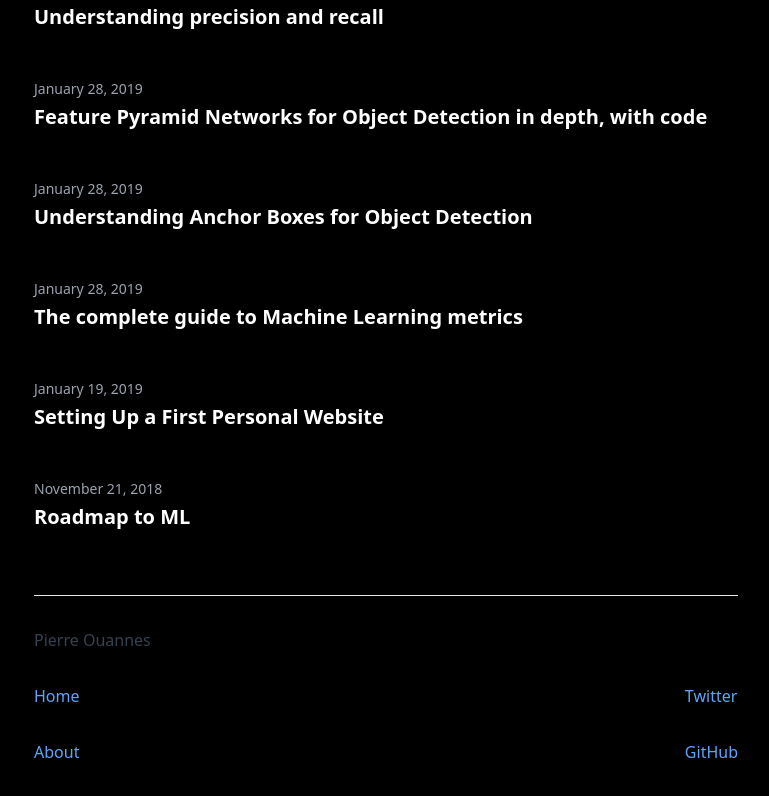
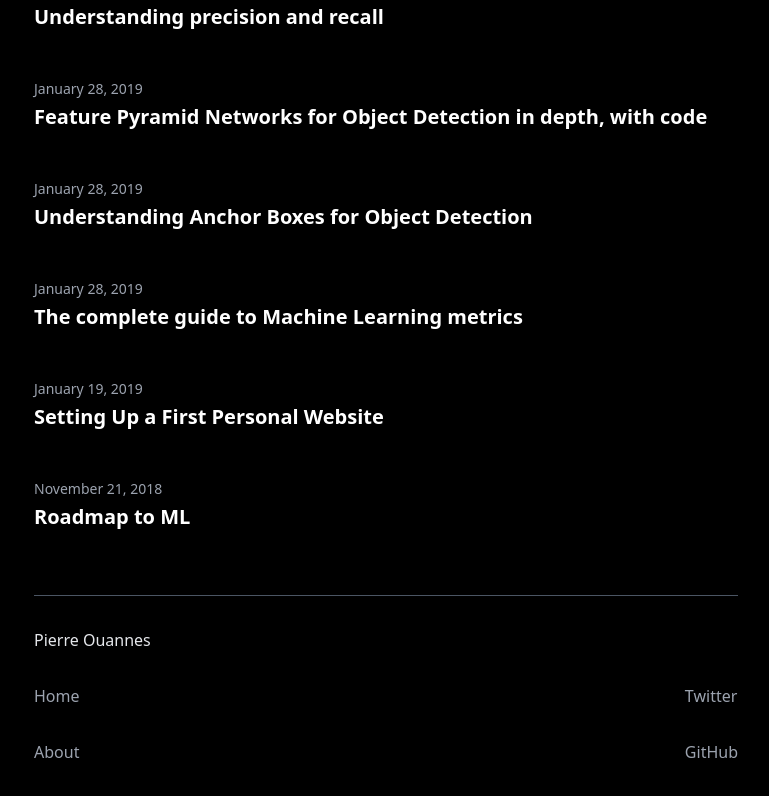
Before and after one commit to pouannes/blog_next, a Next.js app: page / in a window 1280 px wide. Shown: the part 1199-1995 px from the top of the page, without its empty margins (254-1023 px from the left). Built offline with nearby package versions, Linux system fonts and the light colour scheme; what @tailwindcss/typography would draw is missing.

Commit message:
improve footer color in dark mode

```diff
--- a/components/Footer.tsx
+++ b/components/Footer.tsx
@@ -2,8 +2,8 @@ import Link from 'next/link';
 
 const Footer = (): JSX.Element => {
   return (
-    <div className="flex flex-col max-w-[44rem] mx-auto border-t border-gray-200 py-8 mt-8 mb-20">
-      <p className="text-gray-700">Pierre Ouannes</p>
+    <div className="flex flex-col max-w-[44rem] mx-auto border-t border-gray-200 dark:border-gray-600 py-8 mt-8 mb-20">
+      <p className="text-gray-700 dark:text-gray-200">Pierre Ouannes</p>
       <div className="flex justify-between">
         <div className="flex flex-col">
           <Link href="/">
@@ -41,7 +41,7 @@ const StyledLink = ({
 }: React.AnchorHTMLAttributes<HTMLAnchorElement>): JSX.Element => {
   return (
     <a
-      className={`py-2 my-2 text-gray-500 hover:text-gray-700 hover:cursor-pointer ${className}`}
+      className={`py-2 my-2 text-gray-500 hover:text-gray-700 dark:text-gray-400 dark:hover:text-gray-200 hover:cursor-pointer ${className}`}
       {...props}
     >
       {children}
```
